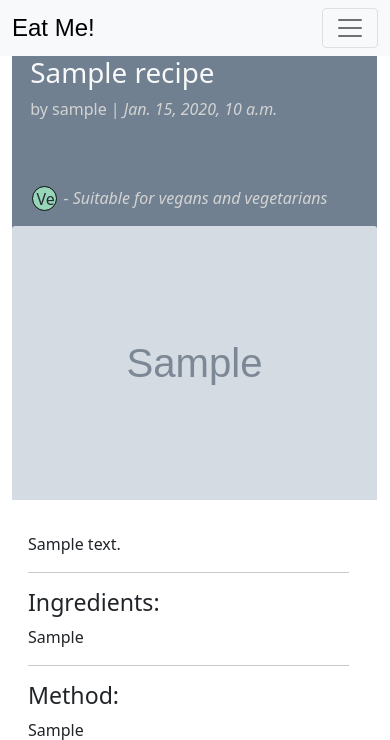
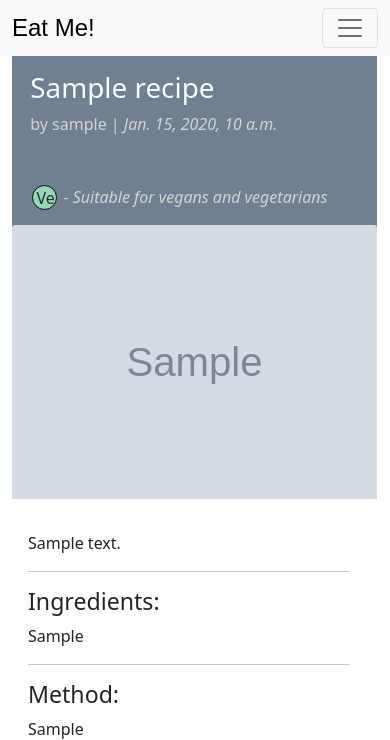
Before and after one commit to Delboy/EatMe, a Django app: a page that uses templates/recipe_detail.html in a window 390 px wide. Shown: the top 740 px of the page. Run offline with Django 3.2, Linux system fonts and the light colour scheme; tables that the repository leaves empty hold one stand-in row (values such as "Sample post"); grey boxes marked "Sample" are stand-in pictures; some libraries are stand-ins or nearby versions; some web fonts are replaced.

Commit message:
adjusting margins for recipe header in recipe card details

```diff
--- a/static/css/style.css
+++ b/static/css/style.css
@@ -66,6 +66,7 @@ a:hover {
 
 .recipe-subtitle {
     margin-left: 5%;
+    margin-bottom: 0;
     color: lightgray;
 }
 
@@ -156,6 +157,10 @@ a:hover {
     .btn-like {
         margin-left: -7px;
     }
+
+    .recipe-title {
+        margin-top: 15px;
+    }
 }
 
 @media screen and (max-width: 991px) {
--- a/templates/recipe_detail.html
+++ b/templates/recipe_detail.html
@@ -27,7 +27,7 @@
             <p class="dietry-text"><em>- Suitable for vegetarians</em></p>
             {% endif %}
         </div>
-        <div class="d-md-block col-md-6">
+        <div class="d-md-block col-lg-6">
             <!-- Chooses image to display. User uploaded pic takes priority over URL link.
                 If niether added then the default image will be displayed. -->
             {% if "placeholder" not in recipe.image.url %}
```
